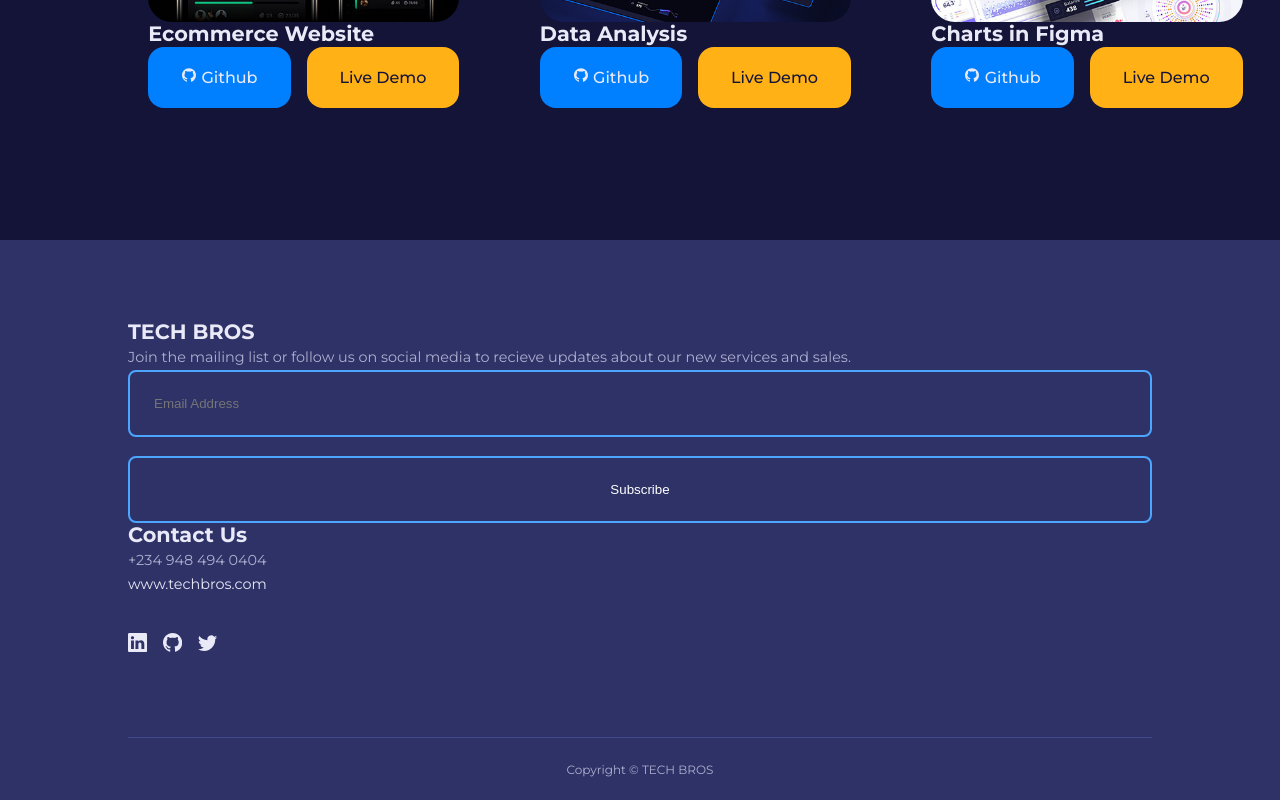
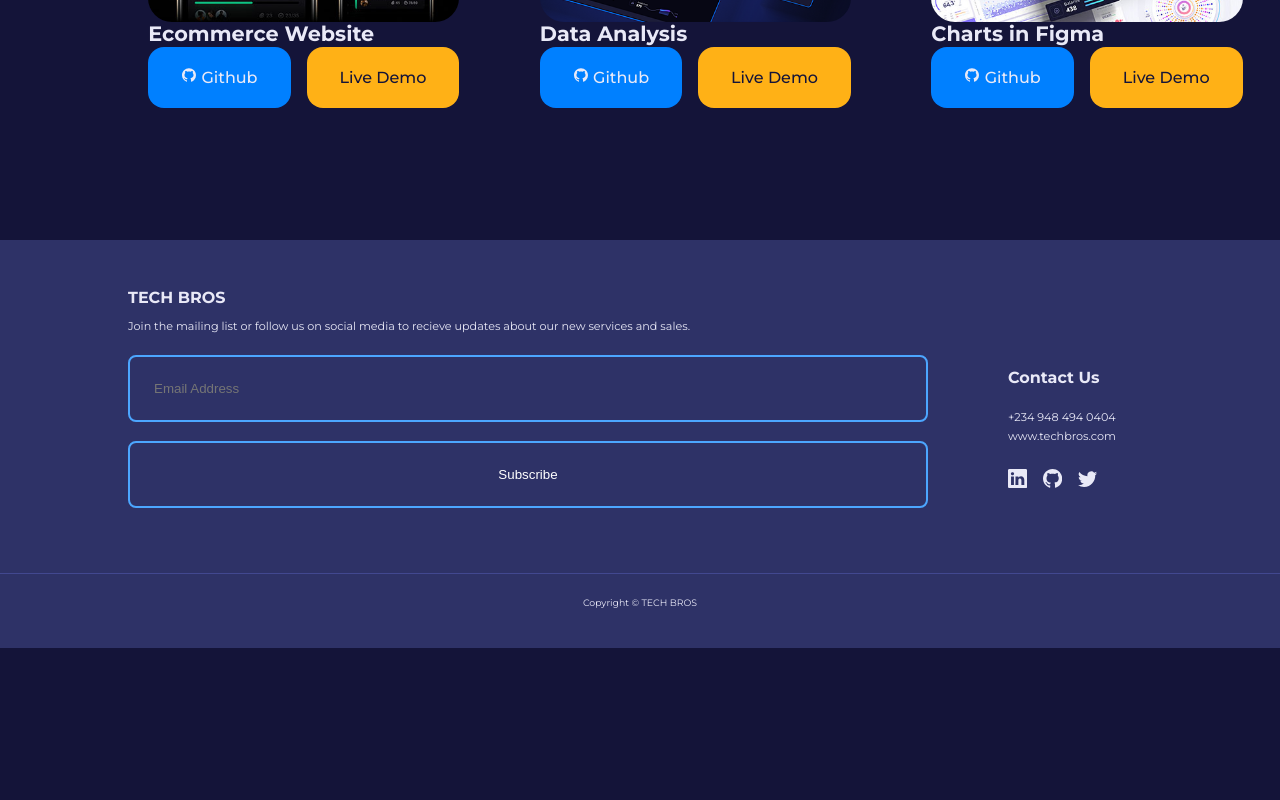
Before and after one commit to Kingkarzy/tech-bros, a React (Create React App) app: page /projects in a window 1280 px wide. Shown: the part 862-1662 px from the top of the page. After the commit the page ends 1510 px from the top, so only its background shows below. Built offline with nearby package versions, Linux system fonts and the light colour scheme.

Commit message:
Another Commit

```diff
--- a/src/components/FAQ.jsx
+++ b/src/components/FAQ.jsx
@@ -17,7 +17,7 @@ const FAQ = ({question, answer}) => {
                 }
             </button>
         </div>
-        <p className={`${isFAQShowing ? 'show__faq': 'hide__faq'}`}>{answer}</p>
+        {isFAQShowing && <p>{answer}</p>}
     </article>
   )
 }
--- a/src/components/Footer.jsx
+++ b/src/components/Footer.jsx
@@ -1,40 +1,40 @@
 import React from 'react'
+import { Link } from 'react-router-dom'
 import './../pages/home/home.css'
 import {BsLinkedin} from 'react-icons/bs'
 import {BsGithub} from 'react-icons/bs'
 import {BsTwitter} from 'react-icons/bs'
-import { Link } from 'react-router-dom'
+
 
 
 const Footer = () => {
   return (
     <footer>
-        <div className="container ">
-            <div className="footer">
+        <div className="container footer__container">
+            <div className="">
                 <a href="/" className="footer__logo"><h4>TECH BROS</h4></a>
-                <p>Join the mailing list or follow us on social media to recieve updates about our new services and sales. </p>
+                <p>Join the mailing list or follow us on social media to recieve updates about our new services and sales. </p><br/>
                <form action="subscribe.php">
                 <input type="email" placeholder="Email Address"/>
-                <input type="submit" value="Subscribe"/>
+                <input className="submit" type="submit" value="Subscribe"/>
                </form>
             </div>
 
             <div className="footer">
                 <h4>Contact Us</h4>
                 <div>
-                    <p>+234 948 494 0404</p>
+                    <a href="tel:+2349484940404">+234 948 494 0404</a><br/>
                     <Link to="/">www.techbros.com</Link>
                 </div>
                 <ul className="footer__socials">
-                    <li><a href="https://linkedin.com" target='blank'><BsLinkedin /></a></li>
-                    <li><a href="https://github.com" target='blank'><BsGithub /></a></li>
-                    <li><a href="https://twitter.com" target='blank'><BsTwitter /></a></li>
+                    <li><a href="https://linkedin.com" target='blank' rel='noreferrer noopener'><BsLinkedin /></a></li>
+                    <li><a href="https://github.com" target='blank'rel='noreferrer noopener'><BsGithub /></a></li>
+                    <li><a href="https://twitter.com" target='blank'rel='noreferrer noopener'><BsTwitter /></a></li>
                 </ul>
             </div>
-
-            <div className="footer__copyright">
+        </div>
+        <div className="footer__copyright">
                 <small>Copyright &copy; TECH BROS</small>
-            </div>
         </div>
     </footer>
   )
--- a/src/components/header/MainHeader.jsx
+++ b/src/components/header/MainHeader.jsx
@@ -13,7 +13,7 @@ const Header = () => {
           <h4>Hey! We are TECH BROS</h4>
           <h1>Build Your Website With Us</h1>
           <p>We specialize in creating fully functional wesites for individuals and small businesses.</p>
-          <Link to="/contact" className='btn lg'>Let's Talk</Link>
+          <Link to="/contact" className='btn btn-sm'>Let's Talk</Link>
         </div>
 
         <div className="main__header-right">
--- a/src/components/nav/nav.css
+++ b/src/components/nav/nav.css
@@ -31,6 +31,7 @@ nav {
 
 .logo {
     width: 7rem;
+    display: block;
 }
 
 .nav__links{
--- a/src/index.css
+++ b/src/index.css
@@ -186,6 +186,82 @@ img{
     font-weight: 300;
 }
 
+footer{
+    background: var(--color-bg1);
+    padding-bottom: 1rem;
+    padding-top: 3rem;
+    font-size: 0.7rem;
+    color: var(--color-gray-100);
+}
+
+.footer__container {
+    display: grid;
+    grid-template-columns: 50rem 1fr;
+    gap: 5rem;
+}
+
+.footer {
+    margin-top: 5rem;
+    display: flex;
+    flex-direction: column;
+    align-items: flex-start;
+    gap: 0.7rem;
+}
+
+.footer__logo{
+    place-items: center;
+}
+
+.footer__container > div h4 {
+    margin-bottom: 0.6rem;
+    font-size: 1rem;
+}
+
+.footer__1 p{
+    margin: 0 0 2rem;
+}
+
+footer ul li {
+    margin-bottom: 0.7rem;
+}
+
+footer ul li a:hover{
+    text-decoration: underline;
+}
+
+.footer__socials{
+    display: flex;
+    gap: 1rem;
+    font-size: 1.2rem;
+    margin-top: 0.5rem;
+    align-items: center;
+}
+
+.footer__copyright{
+    text-align: center;
+    margin-top: 4rem;
+    padding: 1.2rem 0;
+    border-top: 1px solid var(--color-bg2);
+}
+
+form {
+    display: flex;
+    flex-direction: column;
+    gap: 1.2rem;
+}
+
+input {
+    width: 100%;
+    padding: 1.5rem;
+    border-radius: 0.5rem;
+    border: 2px solid var(--color-primary-variant);
+    background: transparent;
+    resize: none;
+    color: var(--color-white);
+}
+input.submit {
+    cursor: pointer;
+}
 
 /* SVG */
 #myWidget{
@@ -330,7 +406,7 @@ svg:hover #dark1{
     }
 
     h2 {
-        font-size: 1.7rem;
+        font-size: 1.6rem;
     }
 
     h3{
@@ -341,6 +417,9 @@ svg:hover #dark1{
         font-size: 1.2rem;
     }
 
+    .footer__container{
+        grid-template-columns: 1fr 1fr;
+    }
 }
 
 /* ============= MEDIA QUERIES (PHONES) ============== */
@@ -348,62 +427,7 @@ svg:hover #dark1{
     .container{
         width: var(--conatiner-width-sm)
     }
-}
 
-footer{
-    background: var(--color-bg1);
-    padding-top: 5rem;
-    font-size: 0.9rem;
-}
-
-.footer__container {
-    display: grid;
-    grid-template-columns: repeat(4, 1fr);
-    gap: 5rem;
-}
-
-.footer__container > div h4 {
-    margin-bottom: 1.2rem;
-}
-
-.footer__1 p{
-    margin: 0 0 2rem;
-}
-
-footer ul li {
-    margin-bottom: 0.7rem;
-}
-
-footer ul li a:hover{
-    text-decoration: underline;
-}
-
-.footer__socials{
-    display: flex;
-    gap: 1rem;
-    font-size: 1.2rem;
-    margin-top: 2rem;
-}
-
-.footer__copyright{
-    text-align: center;
-    margin-top: 4rem;
-    padding: 1.2rem 0;
-    border-top: 1px solid var(--color-bg2);
-}
-
-
-
-/* ============= MEDIA QUERIES (TABLETS) ============== */
-@media screen and (max-width:1024px) {
-    .footer__container{
-        grid-template-columns: 1fr 1fr;
-    }
-}
-
-
-/* ============= MEDIA QUERIES (PHONES) ============== */
-@media screen and (max-width: 600px) {
     .footer__container{
         grid-template-columns: 1fr;
         text-align: center;
--- a/src/pages/home/home.css
+++ b/src/pages/home/home.css
@@ -180,6 +180,9 @@
     justify-content: space-between;
     align-items: center;
 }
+.faq div h4 {
+    font-size: 1rem;
+}
 
 .faq__icon {
     background: transparent;
@@ -190,6 +193,7 @@
 
 .faq p{
     margin-top: 1.5rem;
+    font-size: 0.7rem;
 }
 
 .show__faq {
@@ -208,13 +212,18 @@
     padding-bottom: 4rem;
 }
 
+.testimonials {
+    border-radius: 2rem;
+    background: var(--color-gray-100);
+}
+
 .client__avatar{
     width: 4rem;
     aspect-ratio: 1/1;
     overflow: hidden;
     border-radius: 50%;
     margin: 0 auto 1rem;
-    border: 0.4rem solid var(--color-primary-variant);
+    border: 0.4rem solid var(--color-primary);
 }
 
 .testimonial {
@@ -233,6 +242,8 @@
     margin: 0.8rem auto 0;
 }
 
+
+
 .swiper-pagination-bullet-clickable .swiper-pagination-bullet{
     background: var(--color-primary);
 }
@@ -240,10 +251,22 @@
 /* =========== MEDIA QUERIES (TABLET) ========== */
 @media screen and (max-width: 1024px) {
 
+    /**=========== HEADER ==========**/
+    .main__header{
+        height: fit-content;
+        padding: 2rem 0;
+    }
+    .main__header-container{
+        gap: o;
+    }
+    .header__SVG {
+        width: 16rem;
+        height: 16rem;
+    }
 
 
     /**=========== SERVICES ==========**/
-    .services__container{
+    .services__wrapper{
         grid-template-columns: 1fr 1fr;
         gap: 2rem;
     }
@@ -278,9 +301,9 @@
 
 
     /**=========== SERVICES ==========**/
-    .services__container{
-        grid-template-columns: 1fr;
-        gap: 1.5rem;
+    .services__wrapper{
+        grid-template-columns: 1fr 1fr;
+        gap: 1rem;
     }
 
     /**=========== EXPERIENCES ==========**/
```
